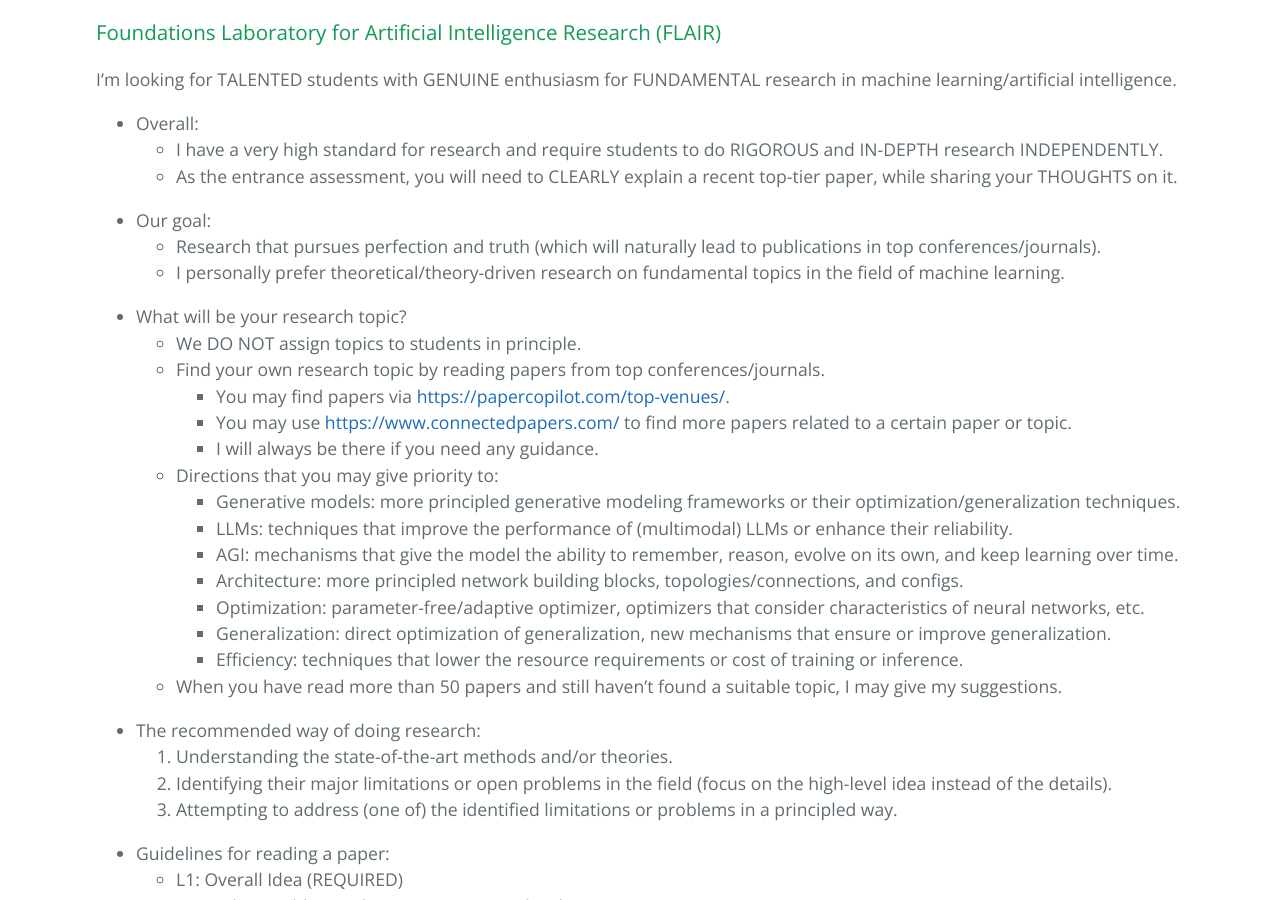
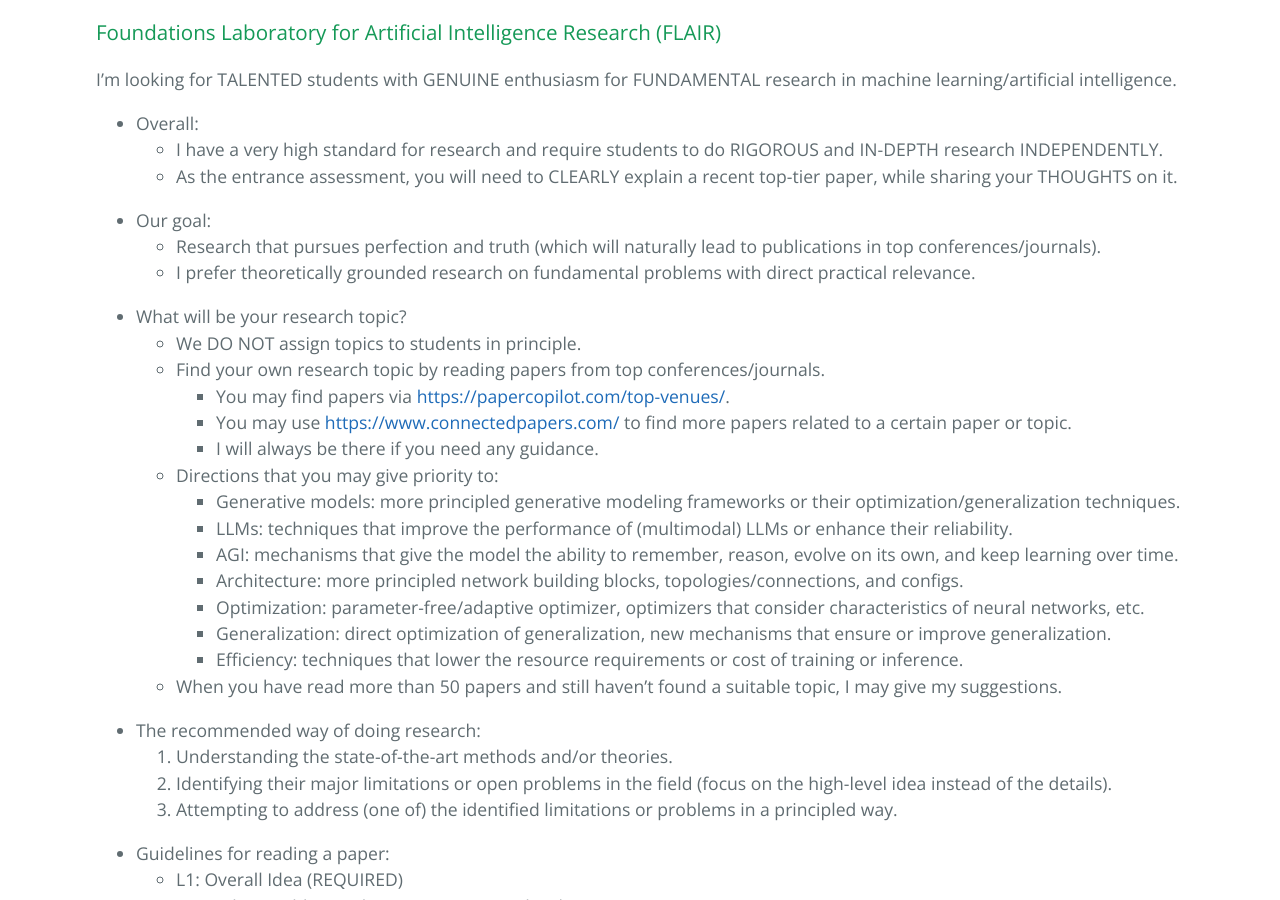
Before and after one commit to ZhimingZhou/zhimingzhou.github.io, a Jekyll site: the page built from _posts/2020-12-09-Prospective-Students.md, in a window 1280 px wide and 900 px high, scrolled down 415 px. Built offline with Jekyll 4.4.1, drawn with Linux system fonts in a browser that asks for light colours.

Commit message:
Update 2020-12-09-Prospective-Students.md

```diff
--- a/_posts/2020-12-09-Prospective-Students.md
+++ b/_posts/2020-12-09-Prospective-Students.md
@@ -18,7 +18,7 @@ I’m looking for TALENTED students with GENUINE enthusiasm for FUNDAMENTAL rese
 <!--  -->
 - Our goal:
 	- Research that pursues perfection and truth (which will naturally lead to publications in top conferences/journals).
-	- I personally prefer theoretical/theory-driven research on fundamental topics in the field of machine learning.
+	- I prefer theoretically grounded research on fundamental problems with direct practical relevance.
 
 <!--  -->
 - What will be your research topic?
```
